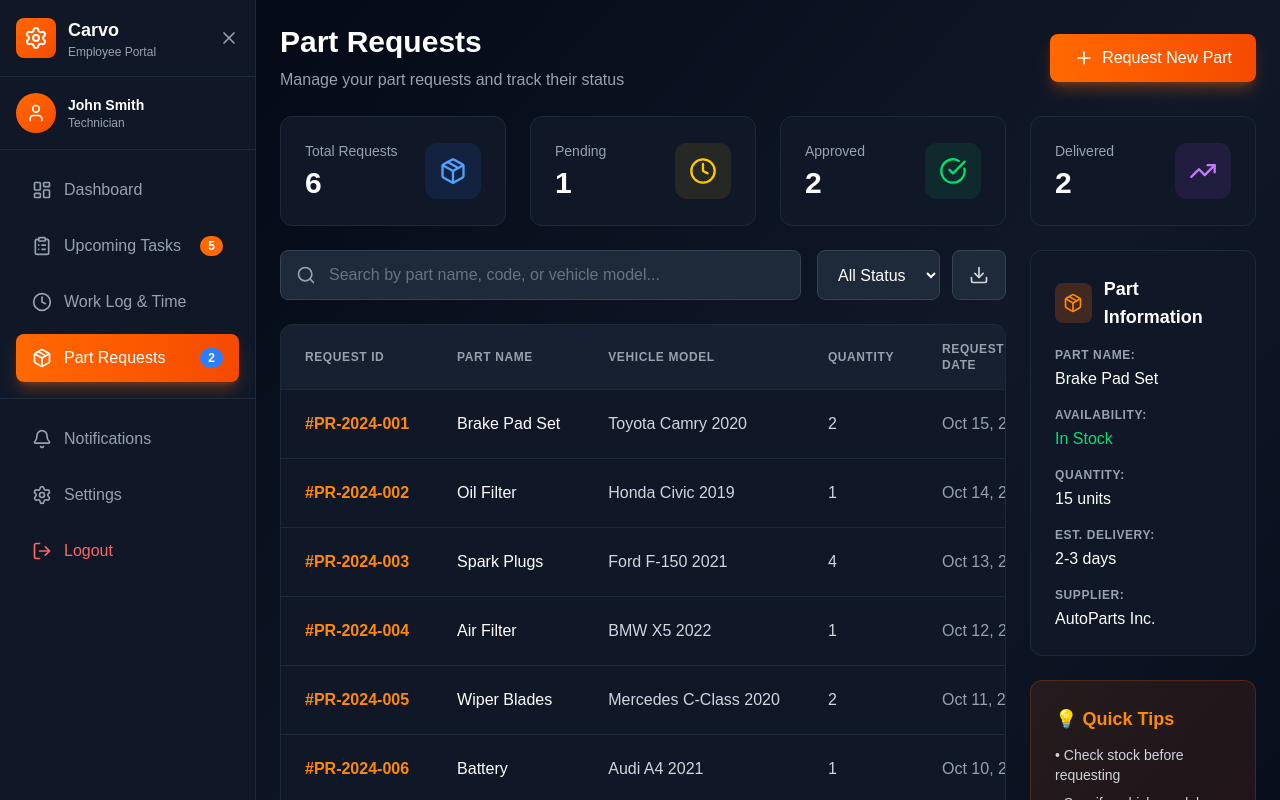
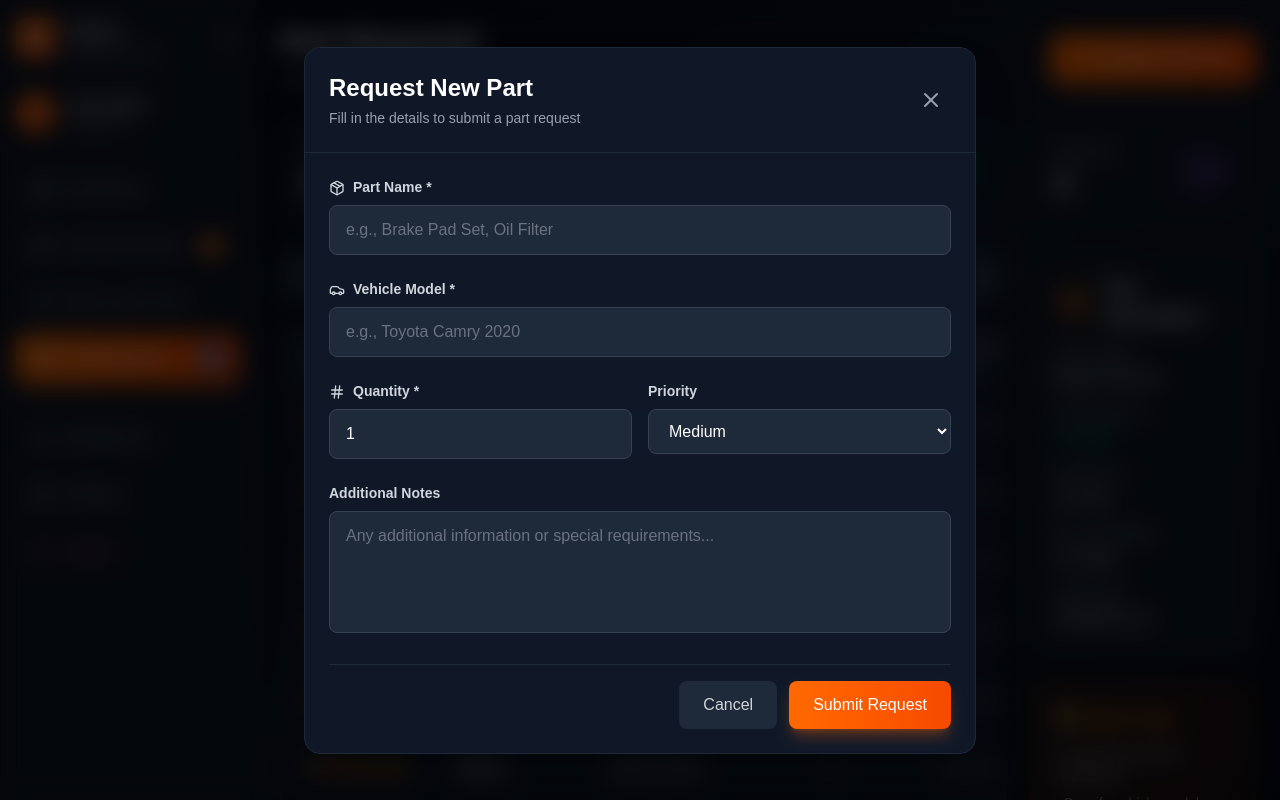
Before and after one commit to ravndu-dlshan/asms-frontend, a Next.js app: page /employee/parts-request in a window 1280 px wide. Both pictures are taken after a click on the button "Request New Part". Shown: the top 800 px of the page. Built offline with nearby package versions, Linux system fonts and the light colour scheme.

Commit message:
add the feature of pop up window when user needs to request a new vehicle part

```diff
--- a/src/app/employee/parts-request/components/PartRequestForm.tsx
+++ b/src/app/employee/parts-request/components/PartRequestForm.tsx
@@ -1,62 +1,347 @@
-import React, { useState } from "react";
+// src/app/employee/part-requests/components/PartRequestForm.tsx
+'use client';
 
-export default function PartRequestForm() {
-  const [form, setForm] = useState({
-    name: "",
-    model: "",
-    qty: 1,
-    urgency: "Medium",
-    notes: "",
+import { useState, useEffect } from 'react';
+import { X, Package, Car, Hash, AlertCircle, CheckCircle } from 'lucide-react';
+
+interface PartRequestFormProps {
+  onClose: () => void;
+  onSubmit: (data: unknown) => void;
+}
+
+export default function PartRequestForm({ onClose, onSubmit }: PartRequestFormProps) {
+  const [formData, setFormData] = useState({
+    partName: '',
+    vehicleModel: '',
+    quantity: 1,
+    priority: 'medium',
+    notes: ''
   });
 
-  const onChange = (k: string, v: unknown) => setForm((s) => ({ ...s, [k]: v }));
+  const [errors, setErrors] = useState<{ [key: string]: string }>({});
+  const [isSubmitting, setIsSubmitting] = useState(false);
+  const [showSuccess, setShowSuccess] = useState(false);
 
-  const onSubmit = (e: React.FormEvent) => {
+  // Prevent body scroll when modal is open
+  useEffect(() => {
+    document.body.style.overflow = 'hidden';
+    return () => {
+      document.body.style.overflow = 'unset';
+    };
+  }, []);
+
+  // Close on Escape key
+  useEffect(() => {
+    const handleEscape = (e: KeyboardEvent) => {
+      if (e.key === 'Escape') {
+        onClose();
+      }
+    };
+    window.addEventListener('keydown', handleEscape);
+    return () => window.removeEventListener('keydown', handleEscape);
+  }, [onClose]);
+
+  const validate = () => {
+    const newErrors: { [key: string]: string } = {};
+
+    if (!formData.partName.trim()) {
+      newErrors.partName = 'Part name is required';
+    }
+    if (!formData.vehicleModel.trim()) {
+      newErrors.vehicleModel = 'Vehicle model is required';
+    }
+    if (formData.quantity < 1) {
+      newErrors.quantity = 'Quantity must be at least 1';
+    }
+    if (formData.quantity > 100) {
+      newErrors.quantity = 'Quantity cannot exceed 100';
+    }
+
+    setErrors(newErrors);
+    return Object.keys(newErrors).length === 0;
+  };
+
+  const handleSubmit = async (e: React.FormEvent) => {
     e.preventDefault();
-    // For now simply log — hook to API or context to add to list
-    console.log("New part request", form);
-    alert("Part request submitted (mock)");
-    setForm({ name: "", model: "", qty: 1, urgency: "Medium", notes: "" });
+
+    if (!validate()) {
+      return;
+    }
+
+    setIsSubmitting(true);
+
+    // Simulate API call
+    await new Promise(resolve => setTimeout(resolve, 1000));
+
+    const newRequest = {
+      ...formData,
+      id: `#PR-2024-${String(Math.floor(Math.random() * 1000)).padStart(3, '0')}`,
+      requestDate: new Date().toISOString().split('T')[0],
+      status: 'pending'
+    };
+
+    setShowSuccess(true);
+
+    // Wait for success animation
+    setTimeout(() => {
+      onSubmit(newRequest);
+      setIsSubmitting(false);
+    }, 1500);
+  };
+
+  const handleChange = (e: React.ChangeEvent<HTMLInputElement | HTMLTextAreaElement | HTMLSelectElement>) => {
+    const { name, value } = e.target;
+    setFormData(prev => ({
+      ...prev,
+      [name]: name === 'quantity' ? parseInt(value) || 1 : value
+    }));
+
+    // Clear error when user starts typing
+    if (errors[name]) {
+      setErrors(prev => {
+        const newErrors = { ...prev };
+        delete newErrors[name];
+        return newErrors;
+      });
+    }
   };
 
   return (
-    <form onSubmit={onSubmit} style={{ background: "#111", padding: 16, borderRadius: 8, color: "#ddd" }}>
-      <h2 style={{ color: "#cfe8ff" }}>Request New Part</h2>
-      <label style={{ display: "block", marginTop: 8 }}>
-        Part Name
-        <input required value={form.name} onChange={(e) => onChange("name", e.target.value)} style={{ width: "100%", padding: 8, marginTop: 4 }} />
+    <div className="fixed inset-0 z-50 flex items-center justify-center p-4 animate-fadeIn">
+      {/* Blurred Backdrop */}
+      <div
+        className="absolute inset-0 bg-black/70 backdrop-blur-md"
+        onClick={onClose}
+      />
+
+      {/* Modal Content */}
+      <div className="relative bg-gray-900 rounded-2xl shadow-2xl max-w-2xl w-full border border-gray-800 max-h-[90vh] overflow-y-auto animate-slideUp">
+        {/* Success Overlay */}
+        {showSuccess && (
+          <div className="absolute inset-0 bg-gray-900/95 backdrop-blur-sm z-10 flex items-center justify-center rounded-2xl animate-fadeIn">
+            <div className="text-center">
+              <div className="w-20 h-20 bg-green-500/20 rounded-full flex items-center justify-center mx-auto mb-4 animate-scaleIn">
+                <CheckCircle className="w-12 h-12 text-green-400" />
+              </div>
+              <h3 className="text-2xl font-bold text-white mb-2">Request Submitted!</h3>
+              <p className="text-gray-400">Your part request has been added successfully</p>
+            </div>
+          </div>
+        )}
+
+        {/* Header */}
+        <div className="flex items-center justify-between p-6 border-b border-gray-800 sticky top-0 bg-gray-900 z-10">
+          <div>
+            <h2 className="text-2xl font-bold text-white">Request New Part</h2>
+            <p className="text-gray-400 text-sm mt-1">Fill in the details to submit a part request</p>
+          </div>
+          <button
+            onClick={onClose}
+            className="text-gray-400 hover:text-white transition-colors p-2 hover:bg-gray-800 rounded-lg"
+            disabled={isSubmitting}
+          >
+            <X size={24} />
+          </button>
+        </div>
+
+        {/* Form */}
+        <form onSubmit={handleSubmit} className="p-6 space-y-6">
+          {/* Part Name */}
+          <div>
+            <label className="block text-sm font-semibold text-gray-300 mb-2">
+              <Package className="inline w-4 h-4 mr-2" />
+              Part Name *
             </label>
-      <label style={{ display: "block", marginTop: 8 }}>
-        Vehicle Model
-        <input required value={form.model} onChange={(e) => onChange("model", e.target.value)} style={{ width: "100%", padding: 8, marginTop: 4 }} />
+            <input
+              type="text"
+              name="partName"
+              value={formData.partName}
+              onChange={handleChange}
+              placeholder="e.g., Brake Pad Set, Oil Filter"
+              disabled={isSubmitting}
+              className={`w-full bg-gray-800 border ${
+                errors.partName ? 'border-red-500' : 'border-gray-700'
+              } rounded-lg px-4 py-3 text-white placeholder-gray-500 focus:outline-none focus:border-orange-500 focus:ring-2 focus:ring-orange-500/20 transition-all disabled:opacity-50 disabled:cursor-not-allowed`}
+            />
+            {errors.partName && (
+              <p className="text-red-400 text-sm mt-1 flex items-center animate-slideDown">
+                <AlertCircle className="w-4 h-4 mr-1" />
+                {errors.partName}
+              </p>
+            )}
+          </div>
+
+          {/* Vehicle Model */}
+          <div>
+            <label className="block text-sm font-semibold text-gray-300 mb-2">
+              <Car className="inline w-4 h-4 mr-2" />
+              Vehicle Model *
             </label>
-      <div style={{ display: "flex", gap: 8, marginTop: 8 }}>
-        <label style={{ flex: 1 }}>
-          Quantity
-          <input type="number" min={1} value={form.qty} onChange={(e) => onChange("qty", Number(e.target.value))} style={{ width: "100%", padding: 8, marginTop: 4 }} />
+            <input
+              type="text"
+              name="vehicleModel"
+              value={formData.vehicleModel}
+              onChange={handleChange}
+              placeholder="e.g., Toyota Camry 2020"
+              disabled={isSubmitting}
+              className={`w-full bg-gray-800 border ${
+                errors.vehicleModel ? 'border-red-500' : 'border-gray-700'
+              } rounded-lg px-4 py-3 text-white placeholder-gray-500 focus:outline-none focus:border-orange-500 focus:ring-2 focus:ring-orange-500/20 transition-all disabled:opacity-50 disabled:cursor-not-allowed`}
+            />
+            {errors.vehicleModel && (
+              <p className="text-red-400 text-sm mt-1 flex items-center animate-slideDown">
+                <AlertCircle className="w-4 h-4 mr-1" />
+                {errors.vehicleModel}
+              </p>
+            )}
+          </div>
+
+          {/* Quantity and Priority */}
+          <div className="grid grid-cols-2 gap-4">
+            <div>
+              <label className="block text-sm font-semibold text-gray-300 mb-2">
+                <Hash className="inline w-4 h-4 mr-2" />
+                Quantity *
               </label>
-        <label style={{ flex: 1 }}>
-          Urgency
-          <select value={form.urgency} onChange={(e) => onChange("urgency", e.target.value)} style={{ width: "100%", padding: 8, marginTop: 4 }}>
-            <option>Low</option>
-            <option>Medium</option>
-            <option>High</option>
+              <input
+                type="number"
+                name="quantity"
+                value={formData.quantity}
+                onChange={handleChange}
+                min="1"
+                max="100"
+                disabled={isSubmitting}
+                className={`w-full bg-gray-800 border ${
+                  errors.quantity ? 'border-red-500' : 'border-gray-700'
+                } rounded-lg px-4 py-3 text-white focus:outline-none focus:border-orange-500 focus:ring-2 focus:ring-orange-500/20 transition-all disabled:opacity-50 disabled:cursor-not-allowed`}
+              />
+              {errors.quantity && (
+                <p className="text-red-400 text-sm mt-1 text-xs animate-slideDown">{errors.quantity}</p>
+              )}
+            </div>
+
+            <div>
+              <label className="block text-sm font-semibold text-gray-300 mb-2">
+                Priority
+              </label>
+              <select
+                name="priority"
+                value={formData.priority}
+                onChange={handleChange}
+                disabled={isSubmitting}
+                className="w-full bg-gray-800 border border-gray-700 rounded-lg px-4 py-3 text-white focus:outline-none focus:border-orange-500 focus:ring-2 focus:ring-orange-500/20 transition-all disabled:opacity-50 disabled:cursor-not-allowed"
+              >
+                <option value="low">Low</option>
+                <option value="medium">Medium</option>
+                <option value="high">High</option>
+                <option value="urgent">Urgent</option>
               </select>
+            </div>
+          </div>
+
+          {/* Notes */}
+          <div>
+            <label className="block text-sm font-semibold text-gray-300 mb-2">
+              Additional Notes
             </label>
+            <textarea
+              name="notes"
+              value={formData.notes}
+              onChange={handleChange}
+              rows={4}
+              placeholder="Any additional information or special requirements..."
+              disabled={isSubmitting}
+              className="w-full bg-gray-800 border border-gray-700 rounded-lg px-4 py-3 text-white placeholder-gray-500 focus:outline-none focus:border-orange-500 focus:ring-2 focus:ring-orange-500/20 transition-all resize-none disabled:opacity-50 disabled:cursor-not-allowed"
+            />
           </div>
-      <label style={{ display: "block", marginTop: 8 }}>
-        Notes
-        <textarea value={form.notes} onChange={(e) => onChange("notes", e.target.value)} style={{ width: "100%", padding: 8, marginTop: 4 }} />
-      </label>
 
-      <div style={{ marginTop: 12, display: "flex", gap: 8 }}>
-        <button type="submit" style={{ background: "#0b63b6", color: "#fff", padding: "8px 12px", borderRadius: 6, border: "none" }}>
-          Request
+          {/* Action Buttons */}
+          <div className="flex items-center justify-end space-x-3 pt-4 border-t border-gray-800">
+            <button
+              type="button"
+              onClick={onClose}
+              disabled={isSubmitting}
+              className="px-6 py-3 bg-gray-800 text-gray-300 rounded-lg hover:bg-gray-700 transition-colors font-medium disabled:opacity-50 disabled:cursor-not-allowed"
+            >
+              Cancel
             </button>
-        <button type="button" onClick={() => setForm({ name: "", model: "", qty: 1, urgency: "Medium", notes: "" })} style={{ padding: "8px 12px", borderRadius: 6 }}>
-          Reset
+            <button
+              type="submit"
+              disabled={isSubmitting}
+              className="px-6 py-3 bg-gradient-to-r from-orange-500 to-orange-600 text-white rounded-lg hover:from-orange-600 hover:to-orange-700 transition-all font-medium shadow-lg shadow-orange-500/30 disabled:opacity-50 disabled:cursor-not-allowed flex items-center space-x-2"
+            >
+              {isSubmitting ? (
+                <>
+                  <div className="w-5 h-5 border-2 border-white border-t-transparent rounded-full animate-spin"></div>
+                  <span>Submitting...</span>
+                </>
+              ) : (
+                <span>Submit Request</span>
+              )}
             </button>
           </div>
         </form>
+      </div>
+
+      <style jsx>{`
+        @keyframes fadeIn {
+          from {
+            opacity: 0;
+          }
+          to {
+            opacity: 1;
+          }
+        }
+
+        @keyframes slideUp {
+          from {
+            opacity: 0;
+            transform: translateY(20px);
+          }
+          to {
+            opacity: 1;
+            transform: translateY(0);
+          }
+        }
+
+        @keyframes slideDown {
+          from {
+            opacity: 0;
+            transform: translateY(-10px);
+          }
+          to {
+            opacity: 1;
+            transform: translateY(0);
+          }
+        }
+
+        @keyframes scaleIn {
+          from {
+            opacity: 0;
+            transform: scale(0.5);
+          }
+          to {
+            opacity: 1;
+            transform: scale(1);
+          }
+        }
+
+        .animate-fadeIn {
+          animation: fadeIn 0.2s ease-out;
+        }
+
+        .animate-slideUp {
+          animation: slideUp 0.3s ease-out;
+        }
+
+        .animate-slideDown {
+          animation: slideDown 0.2s ease-out;
+        }
+
+        .animate-scaleIn {
+          animation: scaleIn 0.4s cubic-bezier(0.34, 1.56, 0.64, 1);
+        }
+      `}</style>
+    </div>
   );
 }
```
Lines whose indentation alone changed are shown as unchanged.
